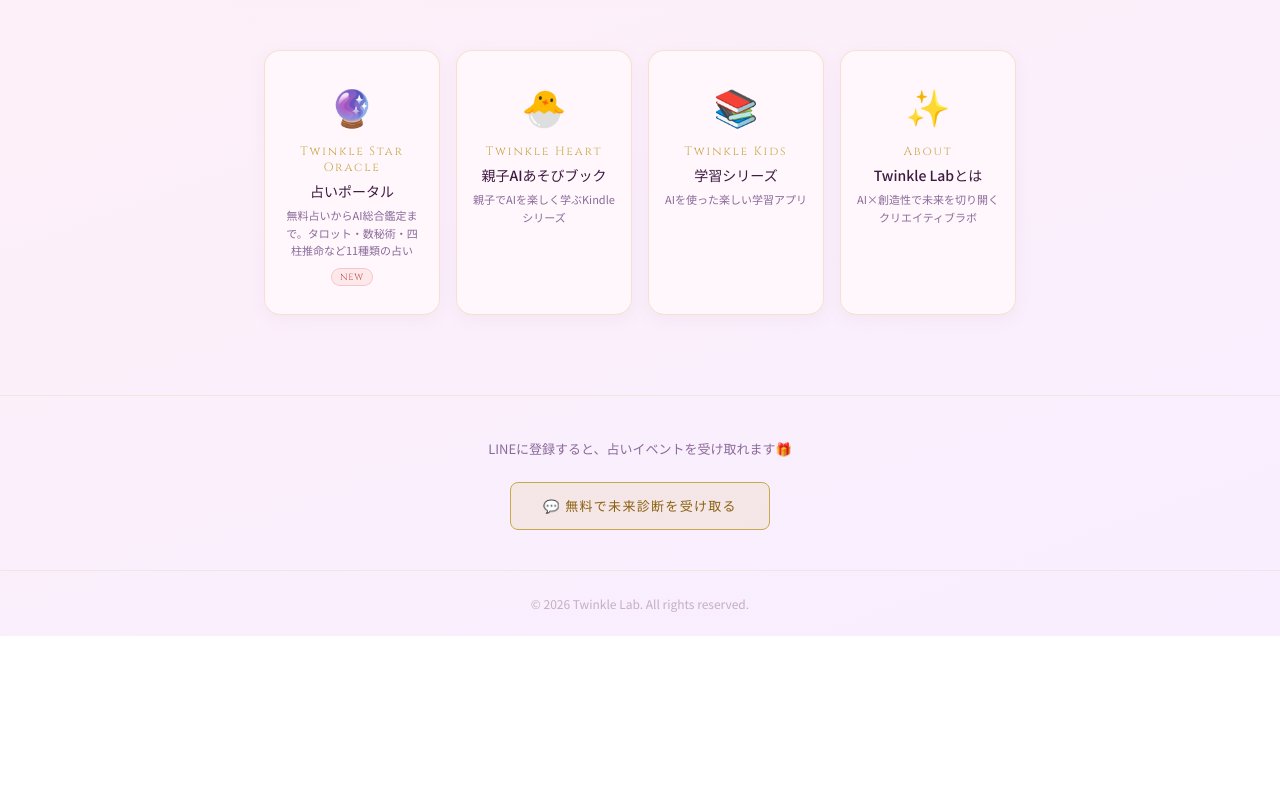
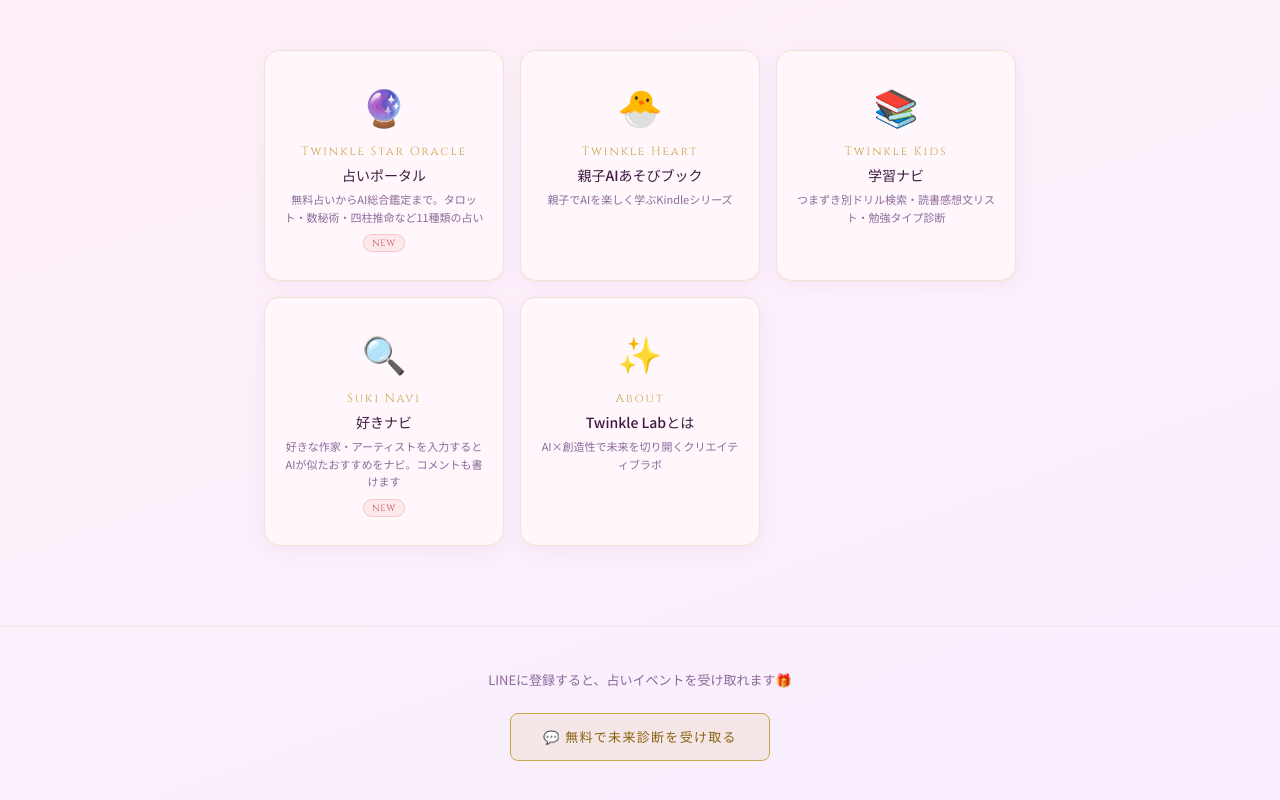
Before and after one commit to sincere1229/sincere1229-twinklelab-next, a Next.js app: page / in a window 1280 px wide. Shown: the part 696-1496 px from the top of the page. Before the commit the page ends 1332 px from the top, so only its background shows below. Built offline with nearby package versions, Linux system fonts and the light colour scheme.

Commit message:
Update page.tsx

```diff
--- a/app/page.tsx
+++ b/app/page.tsx
@@ -54,7 +54,6 @@
           margin: 0 auto 32px;
         }
 
-        /* ① ヒーロー下CTA（新規追加） */
         .hero-cta {
           display: flex;
           gap: 12px;
@@ -106,7 +105,7 @@
           padding: 40px 24px 80px;
         }
         @media(min-width:600px) {
-          .nav-grid { grid-template-columns: repeat(4,1fr); }
+          .nav-grid { grid-template-columns: repeat(3,1fr); }
         }
 
         .nav-card {
@@ -164,7 +163,6 @@
           color: var(--text-s);
           line-height: 2;
         }
-        /* ② LINE ボタン文言変更 */
         .line-btn {
           display: inline-block;
           margin-top: 20px;
@@ -205,7 +203,6 @@
             お子さんの学習タイプ診断・ドリル選びのナビまで、<br />
             「自分らしい選び方」を一緒に考える場を目指しています。
           </p>
-          {/* ① ヒーロー下CTA（新規追加） */}
           <div className="hero-cta">
             <a href="/star" className="hero-cta-main">🔮 無料で占ってみる</a>
             <a href="/star/sogo" className="hero-cta-sub">✦ AI総合鑑定を見る</a>
@@ -214,7 +211,6 @@
       </div>
 
       <div className="nav-grid">
-        {/* ③ 占いポータルカード説明を強化 */}
         <a href="/star" className="nav-card">
           <span className="nav-icon">🔮</span>
           <div className="nav-en">Twinkle Star Oracle</div>
@@ -231,8 +227,16 @@
         <a href="/kids" className="nav-card">
           <span className="nav-icon">📚</span>
           <div className="nav-en">Twinkle Kids</div>
-          <div className="nav-jp">学習シリーズ</div>
-          <div className="nav-desc">AIを使った楽しい学習アプリ</div>
+          <div className="nav-jp">学習ナビ</div>
+          <div className="nav-desc">つまずき別ドリル検索・読書感想文リスト・勉強タイプ診断</div>
+        </a>
+        {/* 好きナビ：新規追加 */}
+        <a href="/sukinavi" className="nav-card">
+          <span className="nav-icon">🔍</span>
+          <div className="nav-en">Suki Navi</div>
+          <div className="nav-jp">好きナビ</div>
+          <div className="nav-desc">好きな作家・アーティストを入力するとAIが似たおすすめをナビ。コメントも書けます</div>
+          <span className="new-badge">NEW</span>
         </a>
         <a href="/company" className="nav-card">
           <span className="nav-icon">✨</span>
@@ -242,11 +246,9 @@
         </a>
       </div>
 
-      {/* ② LINE文言を強化 */}
       <div className="catch-section">
         <p className="catch-text">
           LINEに登録すると、占いイベントを受け取れます🎁<br />
-
         </p>
         <a href="https://lin.ee/XHDFrA8" target="_blank" className="line-btn">
           💬 無料で未来診断を受け取る
```
Lines whose indentation alone changed are shown as unchanged.
